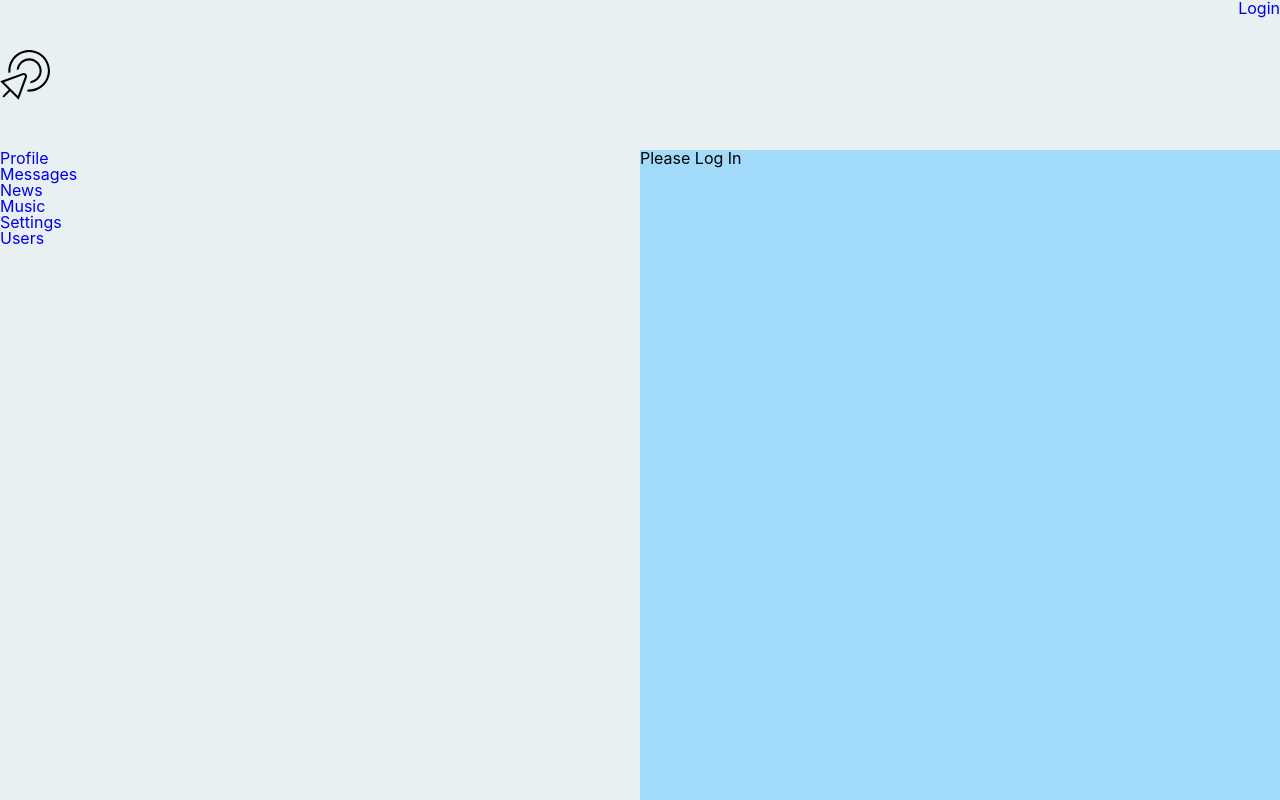
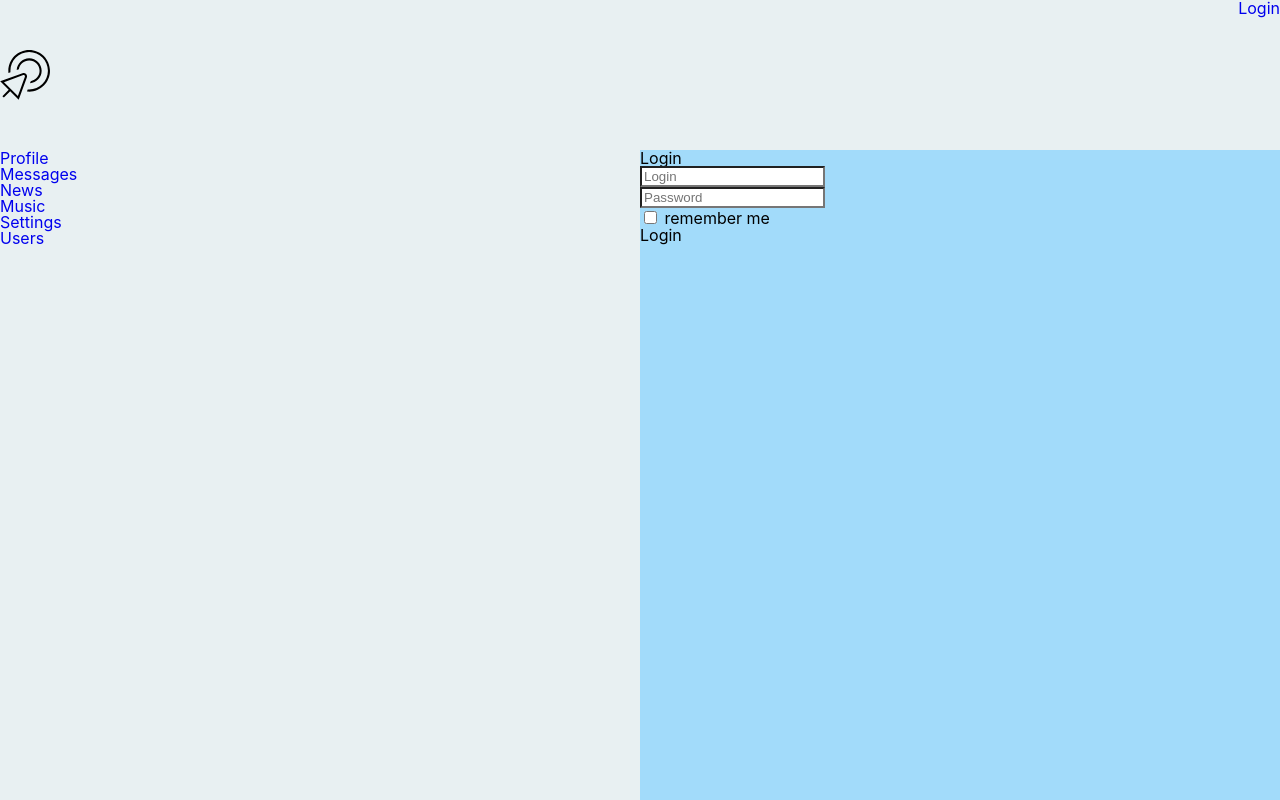
Before and after one commit to anniyaa/socialnetwork, a React (Create React App) app in the folder network/: page /login/ in a window 1280 px wide. Shown: the top 800 px of the page. Built offline with nearby package versions, Linux system fonts and the light colour scheme; no server answers.

Commit message:
feat: redux-form

```diff
--- a/network/package.json
+++ b/network/package.json
@@ -16,6 +16,7 @@
     "react-router-dom": "^6.18.0",
     "react-scripts": "5.0.1",
     "redux": "^5.0.0",
+    "redux-form": "^8.3.10",
     "redux-thunk": "^3.1.0",
     "sass": "^1.69.5",
     "web-vitals": "^2.1.4"
--- a/network/src/components/Login/Login.jsx
+++ b/network/src/components/Login/Login.jsx
@@ -1,13 +1,40 @@
 import React from "react";
 import './login.scss';
+import {Field, reduxForm} from "redux-form";
+
+const LoginForm = (props) => {
+
+    return (
+        <form onSubmit={props.handleSubmit}>
+            <div>
+                <Field placeholder={'Login'} name={'login'} component={'input'}/>
+            </div>
+            <div>
+                <Field placeholder={'Password'} name={'password'} component={'input'}/>
+            </div>
+            <div>
+                <Field type={'checkbox'} name={'rememberMe'} component={'input'}/> remember me
+            </div>
+            <div>
+                <button>Login</button>
+            </div>
+        </form>
+    );
+}
+
+const LoginReduxForm = reduxForm({form: 'login',})(LoginForm);
 
 const Login = (props) => {
 
-    return (
-        <div className={'login'}>
-            Please Log In
-        </div>
-    );
+    const onSubmit = (formData) => {
+        console.log(formData)
+    }
+
+    return <div>
+            <h1>Login</h1>
+            <LoginReduxForm onSubmit={onSubmit}/>
+    </div>
+
 }
 
 export default Login;
--- a/network/src/index.js
+++ b/network/src/index.js
@@ -2,11 +2,20 @@
 import ReactDOM from 'react-dom/client';
 import App from './App';
 import store from "./redux/redux-store";
+import { Provider } from 'react-redux';
 
 const root = ReactDOM.createRoot(document.getElementById('root'));
 
 root.render(
-    <React.StrictMode>
-        <App store={store}/>
-    </React.StrictMode>
+    <Provider store={store}>
+        <App />
+    </Provider>
 );
+
+
+// было так но я изменила
+//root.render(
+//    <React.StrictMode>
+//        <App store={store}/>
+//    </React.StrictMode>
+//);
--- a/network/src/redux/redux-store.js
+++ b/network/src/redux/redux-store.js
@@ -5,6 +5,7 @@
 import authReducer from "./auth-reducer";
 import newsReducer from "./news-reducer";
 import {thunk} from "redux-thunk";
+import {reducer as formReducer} from "redux-form";
 
 let reducers = combineReducers({
     profilePage: profileReducer,
@@ -12,6 +13,7 @@
     usersPage: usersReducer,
     auth: authReducer,
     newsPage: newsReducer,
+    form: formReducer,
 });
 
 let store = createStore(reducers, applyMiddleware(thunk));
```
Also changed, not shown: 1 other file (tests, documents, lock files or other folders).
